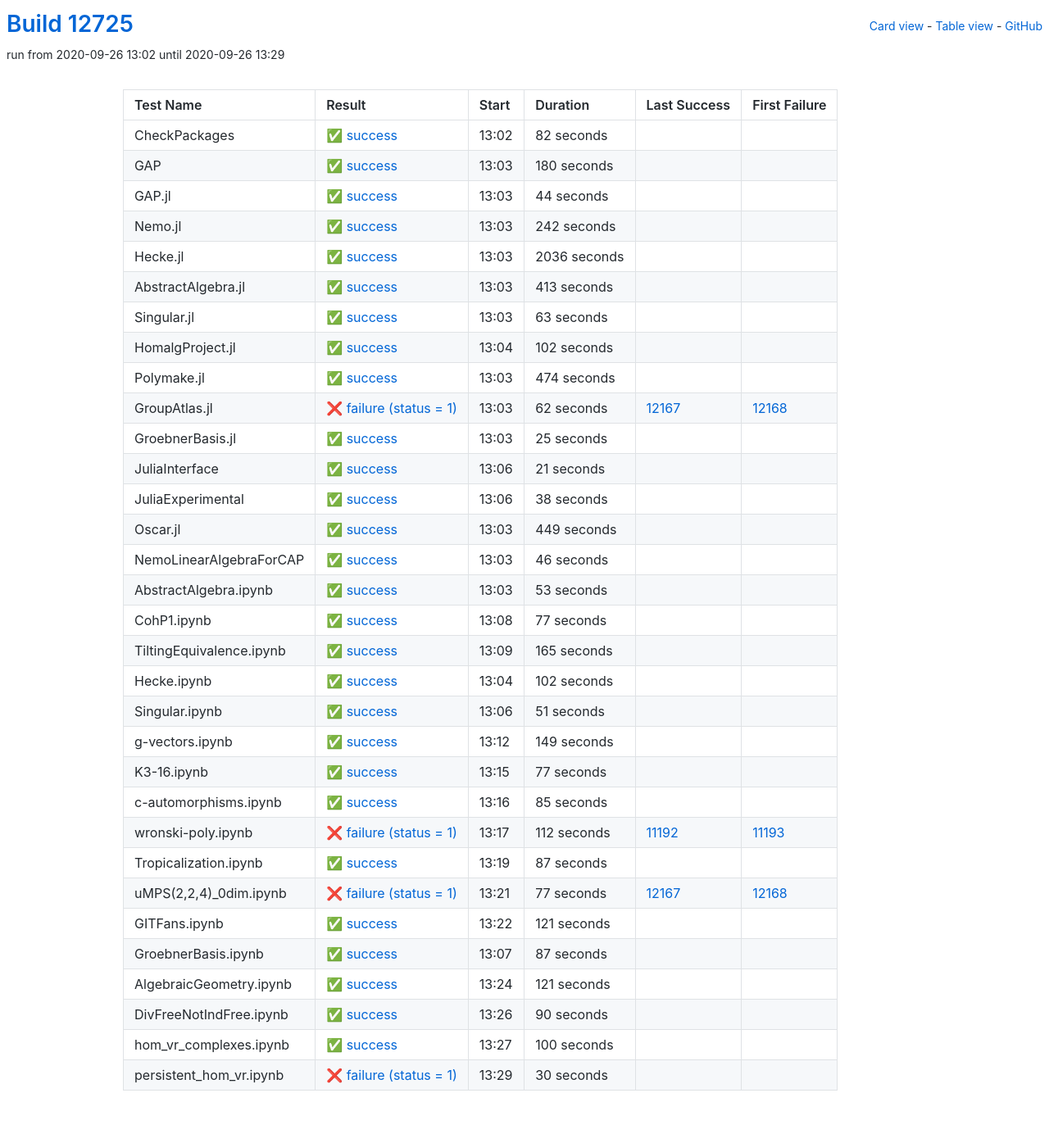
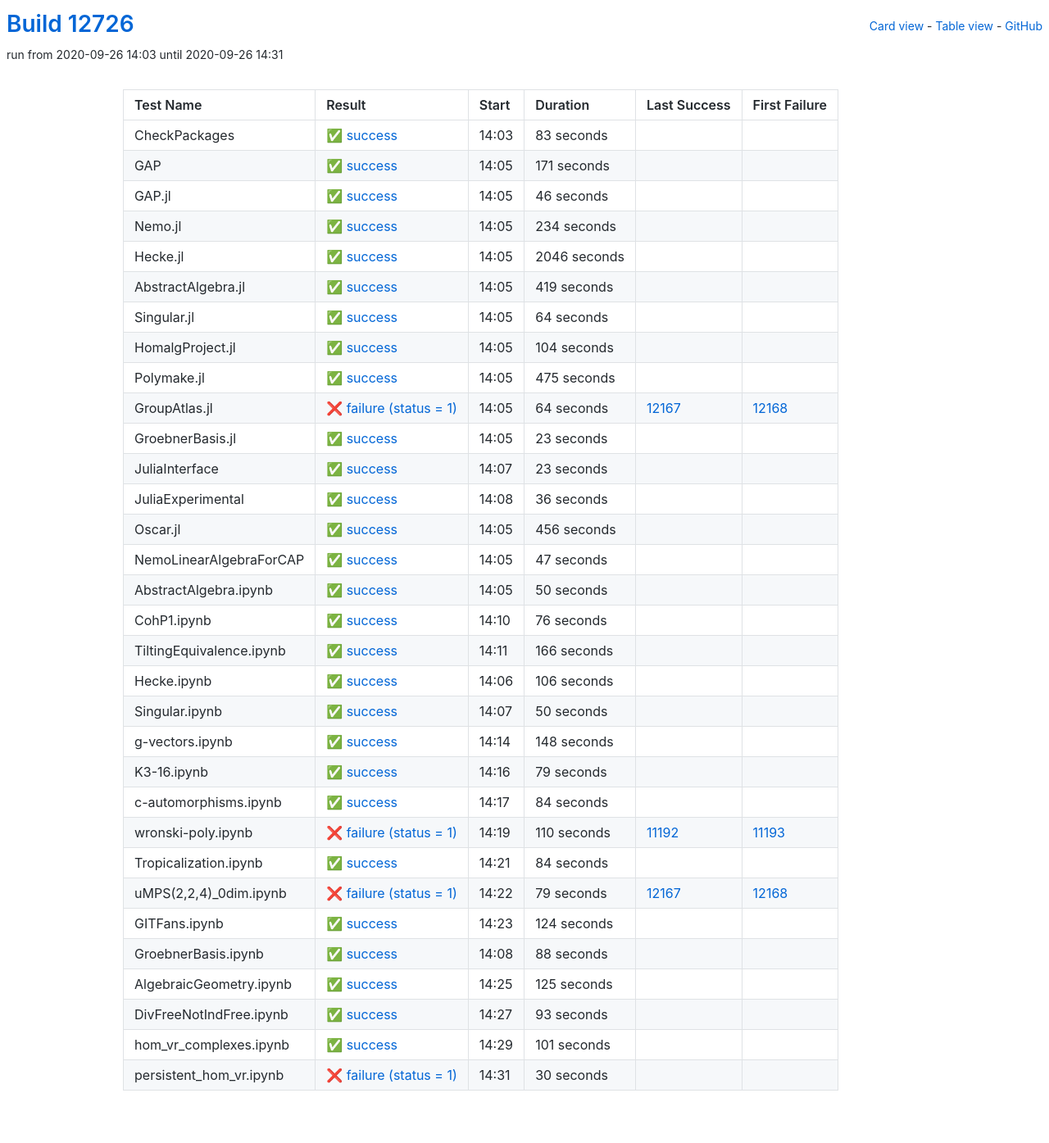
Before and after one commit to oscar-system/oscar-ci-status, a Jekyll site: the page built from table.html, in a window 1280 px wide. Shown: the whole page at 82% size. Built offline with Jekyll 4.4.1, drawn with Linux system fonts in a browser that asks for light colours.

Commit message:
Build #12726

```diff
--- a/_data/ci.yml
+++ b/_data/ci.yml
@@ -1,6 +1,6 @@
 ---
-build: 12725
-build_url: https://oscarci.mathematik.uni-kl.de/job/oscar/12725/
+build: 12726
+build_url: https://oscarci.mathematik.uni-kl.de/job/oscar/12726/
 job: oscar
 organization: oscar-system
 repo: oscar-ci-status
@@ -8,176 +8,32 @@ repourl: https://github.com/oscar-system/oscar-ci-status
 tests:
 - name: CheckPackages
   id: checkpackages
-  log: https://oscarci.mathematik.uni-kl.de/job/oscar/12725/artifact/logs/build-12725/CheckPackages.log
-  start: 2020-09-26 13:02
+  log: https://oscarci.mathematik.uni-kl.de/job/oscar/12726/artifact/logs/build-12726/CheckPackages.log
+  start: 2020-09-26 14:03
   success: true
   exitcode: 0
   status: success
-  duration: 82
+  duration: 83
   last_success: false
   last_success_url:
   first_failure: false
   first_failure_url:
 - name: GAP
   id: gap
-  log: https://oscarci.mathematik.uni-kl.de/job/oscar/12725/artifact/logs/build-12725/GAP.log
-  start: 2020-09-26 13:03
+  log: https://oscarci.mathematik.uni-kl.de/job/oscar/12726/artifact/logs/build-12726/GAP.log
+  start: 2020-09-26 14:05
   success: true
   exitcode: 0
   status: success
-  duration: 180
+  duration: 171
   last_success: false
   last_success_url:
   first_failure: false
   first_failure_url:
 - name: GAP.jl
   id: gap-jl
-  log: https://oscarci.mathematik.uni-kl.de/job/oscar/12725/artifact/logs/build-12725/GAP.jl.log
-  start: 2020-09-26 13:03
-  success: true
-  exitcode: 0
-  status: success
-  duration: 44
-  last_success: false
-  last_success_url:
-  first_failure: false
-  first_failure_url:
-- name: Nemo.jl
-  id: nemo-jl
-  log: https://oscarci.mathematik.uni-kl.de/job/oscar/12725/artifact/logs/build-12725/Nemo.jl.log
-  start: 2020-09-26 13:03
-  success: true
-  exitcode: 0
-  status: success
-  duration: 242
-  last_success: false
-  last_success_url:
-  first_failure: false
-  first_failure_url:
-- name: Hecke.jl
-  id: hecke-jl
-  log: https://oscarci.mathematik.uni-kl.de/job/oscar/12725/artifact/logs/build-12725/Hecke.jl.log
-  start: 2020-09-26 13:03
-  success: true
-  exitcode: 0
-  status: success
-  duration: 2036
-  last_success: false
-  last_success_url:
-  first_failure: false
-  first_failure_url:
-- name: AbstractAlgebra.jl
-  id: abstractalgebra-jl
-  log: https://oscarci.mathematik.uni-kl.de/job/oscar/12725/artifact/logs/build-12725/AbstractAlgebra.jl.log
-  start: 2020-09-26 13:03
-  success: true
-  exitcode: 0
-  status: success
-  duration: 413
-  last_success: false
-  last_success_url:
-  first_failure: false
-  first_failure_url:
-- name: Singular.jl
-  id: singular-jl
-  log: https://oscarci.mathematik.uni-kl.de/job/oscar/12725/artifact/logs/build-12725/Singular.jl.log
-  start: 2020-09-26 13:03
-  success: true
-  exitcode: 0
-  status: success
-  duration: 63
-  last_success: false
-  last_success_url:
-  first_failure: false
-  first_failure_url:
-- name: HomalgProject.jl
-  id: homalgproject-jl
-  log: https://oscarci.mathematik.uni-kl.de/job/oscar/12725/artifact/logs/build-12725/HomalgProject.jl.log
-  start: 2020-09-26 13:04
-  success: true
-  exitcode: 0
-  status: success
-  duration: 102
-  last_success: false
-  last_success_url:
-  first_failure: false
-  first_failure_url:
-- name: Polymake.jl
-  id: polymake-jl
-  log: https://oscarci.mathematik.uni-kl.de/job/oscar/12725/artifact/logs/build-12725/Polymake.jl.log
-  start: 2020-09-26 13:03
-  success: true
-  exitcode: 0
-  status: success
-  duration: 474
-  last_success: false
-  last_success_url:
-  first_failure: false
-  first_failure_url:
-- name: GroupAtlas.jl
-  id: groupatlas-jl
-  log: https://oscarci.mathematik.uni-kl.de/job/oscar/12725/artifact/logs/build-12725/GroupAtlas.jl.log
-  start: 2020-09-26 13:03
-  success: false
-  exitcode: 1
-  status: failure
-  duration: 62
-  last_success: 12167
-  last_success_url: https://oscarci.mathematik.uni-kl.de/job/oscar/12167/
-  first_failure: 12168
-  first_failure_url: https://oscarci.mathematik.uni-kl.de/job/oscar/12168/
-- name: GroebnerBasis.jl
-  id: groebnerbasis-jl
-  log: https://oscarci.mathematik.uni-kl.de/job/oscar/12725/artifact/logs/build-12725/GroebnerBasis.jl.log
-  start: 2020-09-26 13:03
-  success: true
-  exitcode: 0
-  status: success
-  duration: 25
-  last_success: false
-  last_success_url:
-  first_failure: false
-  first_failure_url:
-- name: JuliaInterface
-  id: juliainterface
-  log: https://oscarci.mathematik.uni-kl.de/job/oscar/12725/artifact/logs/build-12725/JuliaInterface.log
-  start: 2020-09-26 13:06
-  success: true
-  exitcode: 0
-  status: success
-  duration: 21
-  last_success: false
-  last_success_url:
-  first_failure: false
-  first_failure_url:
-- name: JuliaExperimental
-  id: juliaexperimental
-  log: https://oscarci.mathematik.uni-kl.de/job/oscar/12725/artifact/logs/build-12725/JuliaExperimental.log
-  start: 2020-09-26 13:06
-  success: true
-  exitcode: 0
-  status: success
-  duration: 38
-  last_success: false
-  last_success_url:
-  first_failure: false
-  first_failure_url:
-- name: Oscar.jl
-  id: oscar-jl
-  log: https://oscarci.mathematik.uni-kl.de/job/oscar/12725/artifact/logs/build-12725/Oscar.jl.log
-  start: 2020-09-26 13:03
-  success: true
-  exitcode: 0
-  status: success
-  duration: 449
-  last_success: false
-  last_success_url:
-  first_failure: false
-  first_failure_url:
-- name: NemoLinearAlgebraForCAP
-  id: nemolinearalgebraforcap
-  log: https://oscarci.mathematik.uni-kl.de/job/oscar/12725/artifact/logs/build-12725/NemoLinearAlgebraForCAP.log
-  start: 2020-09-26 13:03
+  log: https://oscarci.mathematik.uni-kl.de/job/oscar/12726/artifact/logs/build-12726/GAP.jl.log
+  start: 2020-09-26 14:05
   success: true
   exitcode: 0
   status: success
@@ -186,202 +42,346 @@ tests:
   last_success_url:
   first_failure: false
   first_failure_url:
-- name: AbstractAlgebra.ipynb
-  id: abstractalgebra-ipynb
-  log: https://oscarci.mathematik.uni-kl.de/job/oscar/12725/artifact/logs/build-12725/AbstractAlgebra.ipynb.log
-  start: 2020-09-26 13:03
+- name: Nemo.jl
+  id: nemo-jl
+  log: https://oscarci.mathematik.uni-kl.de/job/oscar/12726/artifact/logs/build-12726/Nemo.jl.log
+  start: 2020-09-26 14:05
   success: true
   exitcode: 0
   status: success
-  duration: 53
+  duration: 234
+  last_success: false
+  last_success_url:
+  first_failure: false
+  first_failure_url:
+- name: Hecke.jl
+  id: hecke-jl
+  log: https://oscarci.mathematik.uni-kl.de/job/oscar/12726/artifact/logs/build-12726/Hecke.jl.log
+  start: 2020-09-26 14:05
+  success: true
+  exitcode: 0
+  status: success
+  duration: 2046
+  last_success: false
+  last_success_url:
+  first_failure: false
+  first_failure_url:
+- name: AbstractAlgebra.jl
+  id: abstractalgebra-jl
+  log: https://oscarci.mathematik.uni-kl.de/job/oscar/12726/artifact/logs/build-12726/AbstractAlgebra.jl.log
+  start: 2020-09-26 14:05
+  success: true
+  exitcode: 0
+  status: success
+  duration: 419
+  last_success: false
+  last_success_url:
+  first_failure: false
+  first_failure_url:
+- name: Singular.jl
+  id: singular-jl
+  log: https://oscarci.mathematik.uni-kl.de/job/oscar/12726/artifact/logs/build-12726/Singular.jl.log
+  start: 2020-09-26 14:05
+  success: true
+  exitcode: 0
+  status: success
+  duration: 64
+  last_success: false
+  last_success_url:
+  first_failure: false
+  first_failure_url:
+- name: HomalgProject.jl
+  id: homalgproject-jl
+  log: https://oscarci.mathematik.uni-kl.de/job/oscar/12726/artifact/logs/build-12726/HomalgProject.jl.log
+  start: 2020-09-26 14:05
+  success: true
+  exitcode: 0
+  status: success
+  duration: 104
+  last_success: false
+  last_success_url:
+  first_failure: false
+  first_failure_url:
+- name: Polymake.jl
+  id: polymake-jl
+  log: https://oscarci.mathematik.uni-kl.de/job/oscar/12726/artifact/logs/build-12726/Polymake.jl.log
+  start: 2020-09-26 14:05
+  success: true
+  exitcode: 0
+  status: success
+  duration: 475
+  last_success: false
+  last_success_url:
+  first_failure: false
+  first_failure_url:
+- name: GroupAtlas.jl
+  id: groupatlas-jl
+  log: https://oscarci.mathematik.uni-kl.de/job/oscar/12726/artifact/logs/build-12726/GroupAtlas.jl.log
+  start: 2020-09-26 14:05
+  success: false
+  exitcode: 1
+  status: failure
+  duration: 64
+  last_success: 12167
+  last_success_url: https://oscarci.mathematik.uni-kl.de/job/oscar/12167/
+  first_failure: 12168
+  first_failure_url: https://oscarci.mathematik.uni-kl.de/job/oscar/12168/
+- name: GroebnerBasis.jl
+  id: groebnerbasis-jl
+  log: https://oscarci.mathematik.uni-kl.de/job/oscar/12726/artifact/logs/build-12726/GroebnerBasis.jl.log
+  start: 2020-09-26 14:05
+  success: true
+  exitcode: 0
+  status: success
+  duration: 23
+  last_success: false
+  last_success_url:
+  first_failure: false
+  first_failure_url:
+- name: JuliaInterface
+  id: juliainterface
+  log: https://oscarci.mathematik.uni-kl.de/job/oscar/12726/artifact/logs/build-12726/JuliaInterface.log
+  start: 2020-09-26 14:07
+  success: true
+  exitcode: 0
+  status: success
+  duration: 23
+  last_success: false
+  last_success_url:
+  first_failure: false
+  first_failure_url:
+- name: JuliaExperimental
+  id: juliaexperimental
+  log: https://oscarci.mathematik.uni-kl.de/job/oscar/12726/artifact/logs/build-12726/JuliaExperimental.log
+  start: 2020-09-26 14:08
+  success: true
+  exitcode: 0
+  status: success
+  duration: 36
+  last_success: false
+  last_success_url:
+  first_failure: false
+  first_failure_url:
+- name: Oscar.jl
+  id: oscar-jl
+  log: https://oscarci.mathematik.uni-kl.de/job/oscar/12726/artifact/logs/build-12726/Oscar.jl.log
+  start: 2020-09-26 14:05
+  success: true
+  exitcode: 0
+  status: success
+  duration: 456
+  last_success: false
+  last_success_url:
+  first_failure: false
+  first_failure_url:
+- name: NemoLinearAlgebraForCAP
+  id: nemolinearalgebraforcap
+  log: https://oscarci.mathematik.uni-kl.de/job/oscar/12726/artifact/logs/build-12726/NemoLinearAlgebraForCAP.log
+  start: 2020-09-26 14:05
+  success: true
+  exitcode: 0
+  status: success
+  duration: 47
+  last_success: false
+  last_success_url:
+  first_failure: false
+  first_failure_url:
+- name: AbstractAlgebra.ipynb
+  id: abstractalgebra-ipynb
+  log: https://oscarci.mathematik.uni-kl.de/job/oscar/12726/artifact/logs/build-12726/AbstractAlgebra.ipynb.log
+  start: 2020-09-26 14:05
+  success: true
+  exitcode: 0
+  status: success
+  duration: 50
   last_success: false
   last_success_url:
   first_failure: false
   first_failure_url:
 - name: CohP1.ipynb
   id: cohp1-ipynb
-  log: https://oscarci.mathematik.uni-kl.de/job/oscar/12725/artifact/logs/build-12725/CohP1.ipynb.log
-  start: 2020-09-26 13:08
+  log: https://oscarci.mathematik.uni-kl.de/job/oscar/12726/artifact/logs/build-12726/CohP1.ipynb.log
+  start: 2020-09-26 14:10
   success: true
   exitcode: 0
   status: success
-  duration: 77
+  duration: 76
   last_success: false
   last_success_url:
   first_failure: false
   first_failure_url:
 - name: TiltingEquivalence.ipynb
   id: tiltingequivalence-ipynb
-  log: https://oscarci.mathematik.uni-kl.de/job/oscar/12725/artifact/logs/build-12725/TiltingEquivalence.ipynb.log
-  start: 2020-09-26 13:09
+  log: https://oscarci.mathematik.uni-kl.de/job/oscar/12726/artifact/logs/build-12726/TiltingEquivalence.ipynb.log
+  start: 2020-09-26 14:11
   success: true
   exitcode: 0
   status: success
-  duration: 165
+  duration: 166
   last_success: false
   last_success_url:
   first_failure: false
   first_failure_url:
 - name: Hecke.ipynb
   id: hecke-ipynb
-  log: https://oscarci.mathematik.uni-kl.de/job/oscar/12725/artifact/logs/build-12725/Hecke.ipynb.log
-  start: 2020-09-26 13:04
+  log: https://oscarci.mathematik.uni-kl.de/job/oscar/12726/artifact/logs/build-12726/Hecke.ipynb.log
+  start: 2020-09-26 14:06
   success: true
   exitcode: 0
   status: success
-  duration: 102
+  duration: 106
   last_success: false
   last_success_url:
   first_failure: false
   first_failure_url:
 - name: Singular.ipynb
   id: singular-ipynb
-  log: https://oscarci.mathematik.uni-kl.de/job/oscar/12725/artifact/logs/build-12725/Singular.ipynb.log
-  start: 2020-09-26 13:06
+  log: https://oscarci.mathematik.uni-kl.de/job/oscar/12726/artifact/logs/build-12726/Singular.ipynb.log
+  start: 2020-09-26 14:07
   success: true
   exitcode: 0
   status: success
-  duration: 51
+  duration: 50
   last_success: false
   last_success_url:
   first_failure: false
   first_failure_url:
 - name: g-vectors.ipynb
   id: g-vectors-ipynb
-  log: https://oscarci.mathematik.uni-kl.de/job/oscar/12725/artifact/logs/build-12725/g-vectors.ipynb.log
-  start: 2020-09-26 13:12
+  log: https://oscarci.mathematik.uni-kl.de/job/oscar/12726/artifact/logs/build-12726/g-vectors.ipynb.log
+  start: 2020-09-26 14:14
   success: true
   exitcode: 0
   status: success
-  duration: 149
+  duration: 148
   last_success: false
   last_success_url:
   first_failure: false
   first_failure_url:
 - name: K3-16.ipynb
   id: k3-16-ipynb
-  log: https://oscarci.mathematik.uni-kl.de/job/oscar/12725/artifact/logs/build-12725/K3-16.ipynb.log
-  start: 2020-09-26 13:15
+  log: https://oscarci.mathematik.uni-kl.de/job/oscar/12726/artifact/logs/build-12726/K3-16.ipynb.log
+  start: 2020-09-26 14:16
   success: true
   exitcode: 0
   status: success
-  duration: 77
+  duration: 79
   last_success: false
   last_success_url:
   first_failure: false
   first_failure_url:
 - name: c-automorphisms.ipynb
   id: c-automorphisms-ipynb
-  log: https://oscarci.mathematik.uni-kl.de/job/oscar/12725/artifact/logs/build-12725/c-automorphisms.ipynb.log
-  start: 2020-09-26 13:16
+  log: https://oscarci.mathematik.uni-kl.de/job/oscar/12726/artifact/logs/build-12726/c-automorphisms.ipynb.log
+  start: 2020-09-26 14:17
   success: true
   exitcode: 0
   status: success
-  duration: 85
+  duration: 84
   last_success: false
   last_success_url:
   first_failure: false
   first_failure_url:
 - name: wronski-poly.ipynb
   id: wronski-poly-ipynb
-  log: https://oscarci.mathematik.uni-kl.de/job/oscar/12725/artifact/logs/build-12725/wronski-poly.ipynb.log
-  start: 2020-09-26 13:17
+  log: https://oscarci.mathematik.uni-kl.de/job/oscar/12726/artifact/logs/build-12726/wronski-poly.ipynb.log
+  start: 2020-09-26 14:19
   success: false
   exitcode: 1
   status: failure
-  duration: 112
+  duration: 110
   last_success: 11192
   last_success_url: https://oscarci.mathematik.uni-kl.de/job/oscar/11192/
   first_failure: 11193
   first_failure_url: https://oscarci.mathematik.uni-kl.de/job/oscar/11193/
 - name: Tropicalization.ipynb
   id: tropicalization-ipynb
-  log: https://oscarci.mathematik.uni-kl.de/job/oscar/12725/artifact/logs/build-12725/Tropicalization.ipynb.log
-  start: 2020-09-26 13:19
+  log: https://oscarci.mathematik.uni-kl.de/job/oscar/12726/artifact/logs/build-12726/Tropicalization.ipynb.log
+  start: 2020-09-26 14:21
   success: true
   exitcode: 0
   status: success
-  duration: 87
+  duration: 84
   last_success: false
   last_success_url:
   first_failure: false
   first_failure_url:
 - name: uMPS(2,2,4)_0dim.ipynb
   id: umps-2-2-4-0dim-ipynb
-  log: https://oscarci.mathematik.uni-kl.de/job/oscar/12725/artifact/logs/build-12725/uMPS-2-2-4-_0dim.ipynb.log
-  start: 2020-09-26 13:21
+  log: https://oscarci.mathematik.uni-kl.de/job/oscar/12726/artifact/logs/build-12726/uMPS-2-2-4-_0dim.ipynb.log
+  start: 2020-09-26 14:22
   success: false
   exitcode: 1
   status: failure
-  duration: 77
+  duration: 79
   last_success: 12167
   last_success_url: https://oscarci.mathematik.uni-kl.de/job/oscar/12167/
   first_failure: 12168
   first_failure_url: https://oscarci.mathematik.uni-kl.de/job/oscar/12168/
 - name: GITFans.ipynb
   id: gitfans-ipynb
-  log: https://oscarci.mathematik.uni-kl.de/job/oscar/12725/artifact/logs/build-12725/GITFans.ipynb.log
-  start: 2020-09-26 13:22
+  log: https://oscarci.mathematik.uni-kl.de/job/oscar/12726/artifact/logs/build-12726/GITFans.ipynb.log
+  start: 2020-09-26 14:23
   success: true
   exitcode: 0
   status: success
-  duration: 121
+  duration: 124
   last_success: false
   last_success_url:
   first_failure: false
   first_failure_url:
 - name: GroebnerBasis.ipynb
   id: groebnerbasis-ipynb
-  log: https://oscarci.mathematik.uni-kl.de/job/oscar/12725/artifact/logs/build-12725/GroebnerBasis.ipynb.log
-  start: 2020-09-26 13:07
+  log: https://oscarci.mathematik.uni-kl.de/job/oscar/12726/artifact/logs/build-12726/GroebnerBasis.ipynb.log
+  start: 2020-09-26 14:08
   success: true
   exitcode: 0
   status: success
-  duration: 87
+  duration: 88
   last_success: false
   last_success_url:
   first_failure: false
   first_failure_url:
 - name: AlgebraicGeometry.ipynb
   id: algebraicgeometry-ipynb
-  log: https://oscarci.mathematik.uni-kl.de/job/oscar/12725/artifact/logs/build-12725/AlgebraicGeometry.ipynb.log
-  start: 2020-09-26 13:24
+  log: https://oscarci.mathematik.uni-kl.de/job/oscar/12726/artifact/logs/build-12726/AlgebraicGeometry.ipynb.log
+  start: 2020-09-26 14:25
   success: true
   exitcode: 0
   status: success
-  duration: 121
+  duration: 125
   last_success: false
   last_success_url:
   first_failure: false
   first_failure_url:
 - name: DivFreeNotIndFree.ipynb
   id: divfreenotindfree-ipynb
-  log: https://oscarci.mathematik.uni-kl.de/job/oscar/12725/artifact/logs/build-12725/DivFreeNotIndFree.ipynb.log
-  start: 2020-09-26 13:26
+  log: https://oscarci.mathematik.uni-kl.de/job/oscar/12726/artifact/logs/build-12726/DivFreeNotIndFree.ipynb.log
+  start: 2020-09-26 14:27
   success: true
   exitcode: 0
   status: success
-  duration: 90
+  duration: 93
   last_success: false
   last_success_url:
   first_failure: false
   first_failure_url:
 - name: hom_vr_complexes.ipynb
   id: hom-vr-complexes-ipynb
-  log: https://oscarci.mathematik.uni-kl.de/job/oscar/12725/artifact/logs/build-12725/hom_vr_complexes.ipynb.log
-  start: 2020-09-26 13:27
+  log: https://oscarci.mathematik.uni-kl.de/job/oscar/12726/artifact/logs/build-12726/hom_vr_complexes.ipynb.log
+  start: 2020-09-26 14:29
   success: true
   exitcode: 0
   status: success
-  duration: 100
+  duration: 101
   last_success: false
   last_success_url:
   first_failure: false
   first_failure_url:
 - name: persistent_hom_vr.ipynb
   id: persistent-hom-vr-ipynb
-  log: https://oscarci.mathematik.uni-kl.de/job/oscar/12725/artifact/logs/build-12725/persistent_hom_vr.ipynb.log
-  start: 2020-09-26 13:29
+  log: https://oscarci.mathematik.uni-kl.de/job/oscar/12726/artifact/logs/build-12726/persistent_hom_vr.ipynb.log
+  start: 2020-09-26 14:31
   success: false
   exitcode: 1
   status: failure
```
Also changed, not shown: README.md.
